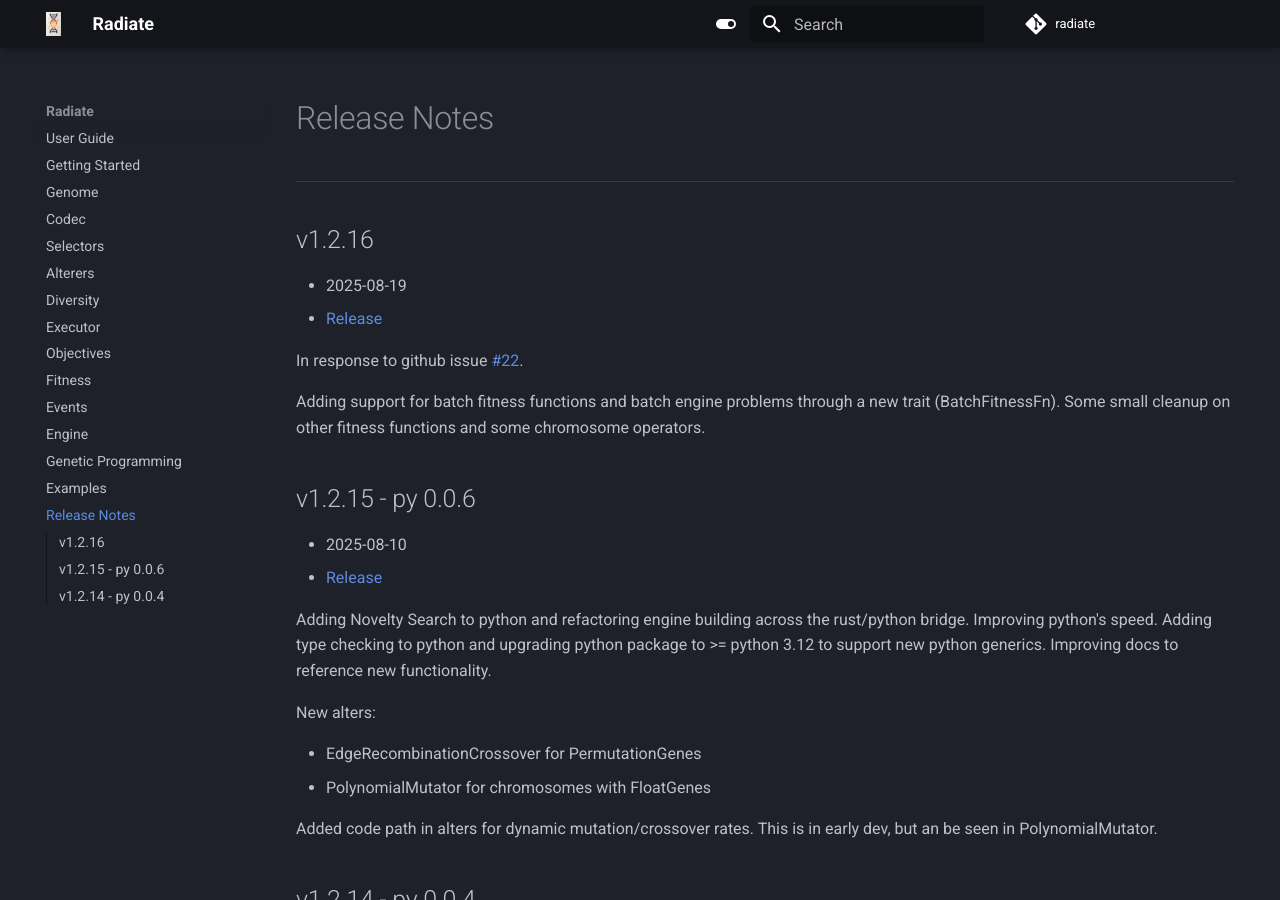
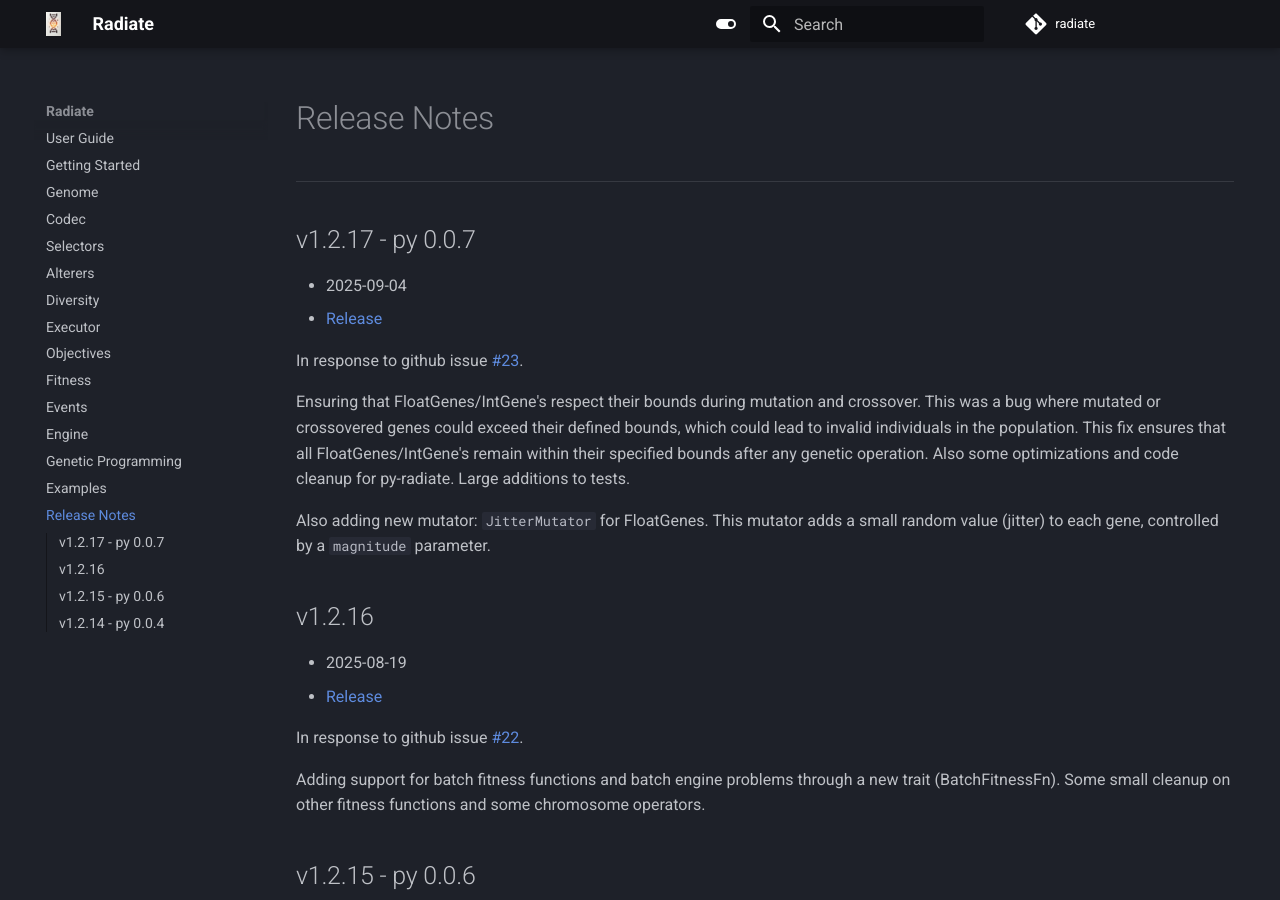
Before and after one commit to pkalivas/radiate, an MkDocs documentation site: the page built from docs/source/releases.md, in a window 1280 px wide and 900 px high. Built offline with MkDocs 1.6.1 and Material for MkDocs 9.7.7, drawn with Linux system fonts in a browser that asks for light colours; comment, search, counter and statistics services are not loaded.

Commit message:
Adding release notes to docs

```diff
--- a/docs/source/releases.md
+++ b/docs/source/releases.md
@@ -1,6 +1,17 @@
 # Release Notes
 
 ---
+
+## v1.2.17 - py 0.0.7
+
+- 2025-09-04
+- [Release](https://github.com/pkalivas/radiate/releases/tag/v1.2.17)
+
+In response to github issue [#23](https://github.com/pkalivas/radiate/issues/23).
+
+Ensuring that FloatGenes/IntGene<T>'s respect their bounds during mutation and crossover. This was a bug where mutated or crossovered genes could exceed their defined bounds, which could lead to invalid individuals in the population. This fix ensures that all FloatGenes/IntGene<T>'s remain within their specified bounds after any genetic operation. Also some optimizations and code cleanup for py-radiate. Large additions to tests.
+
+Also adding new mutator: `JitterMutator` for FloatGenes. This mutator adds a small random value (jitter) to each gene, controlled by a `magnitude` parameter.
 
 ## v1.2.16
 
```
